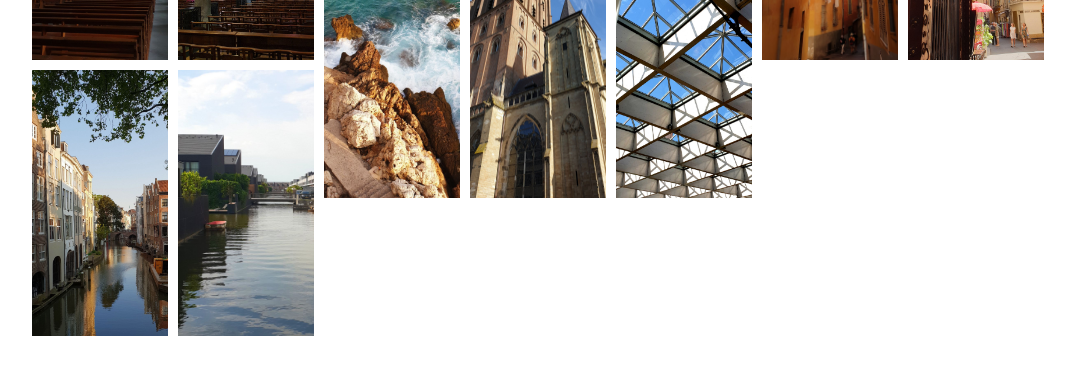
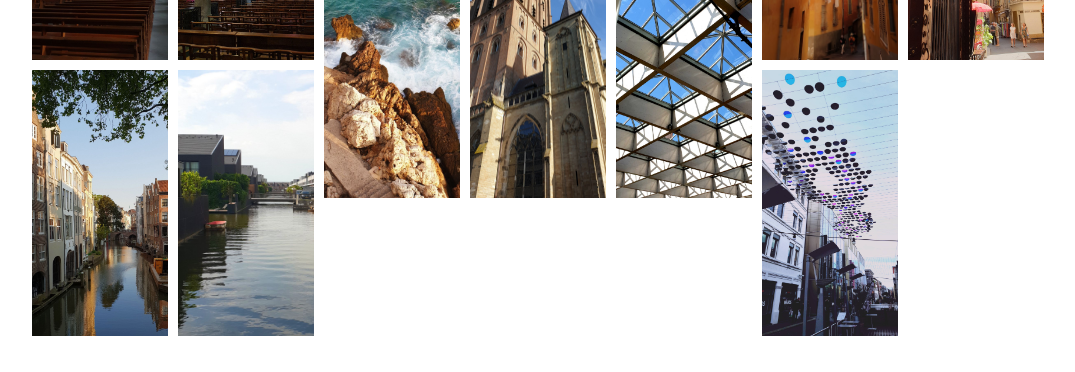
Before and after one commit to JeromevDEV/chocoo-photography, a React (Create React App) app: page / in a window 1280 px wide. Shown: the part 2859-3231 px from the top of the page, without its empty margins (102-1177 px from the left). Built offline with nearby package versions, Linux system fonts and the light colour scheme.

Commit message:
add new pictuer

```diff
--- a/src/pages/portfolio/portfolio.page.jsx
+++ b/src/pages/portfolio/portfolio.page.jsx
@@ -20,7 +20,7 @@ import nl_cathedrale_db from "../../assets/images/nl_cathedrale_db.jpg";
 import nl_roof_db from "../../assets/images/nl_roof_db.jpg";
 import nl_water_db from "../../assets/images/nl_water_db.jpg";
 import nl_water_rosmalen from "../../assets/images/nl_water_rosmalen.jpg";
-
+import ch_flon from "../../assets/images/flon_compressed.jpg";
 
 import "./portfolio.page.styles.scss";
 
@@ -92,6 +92,9 @@ const Portfolio = () => {
                 <div className="portrait grow">
                     <img src={nl_water_rosmalen} alt="Holland's house, Netherlands"/>
                 </div>
+                <div className="portrait grow">
+                    <img src={ch_flon} alt="Flon's street, Lausanne - Switzerland"/>
+                </div>
                 {/* <div className="normal grow">
           <img src={landscape28} alt="Portfolio pic" />
         </div> */}
```
Also changed, not shown: src/assets/images/flon_compressed.jpg (added).
